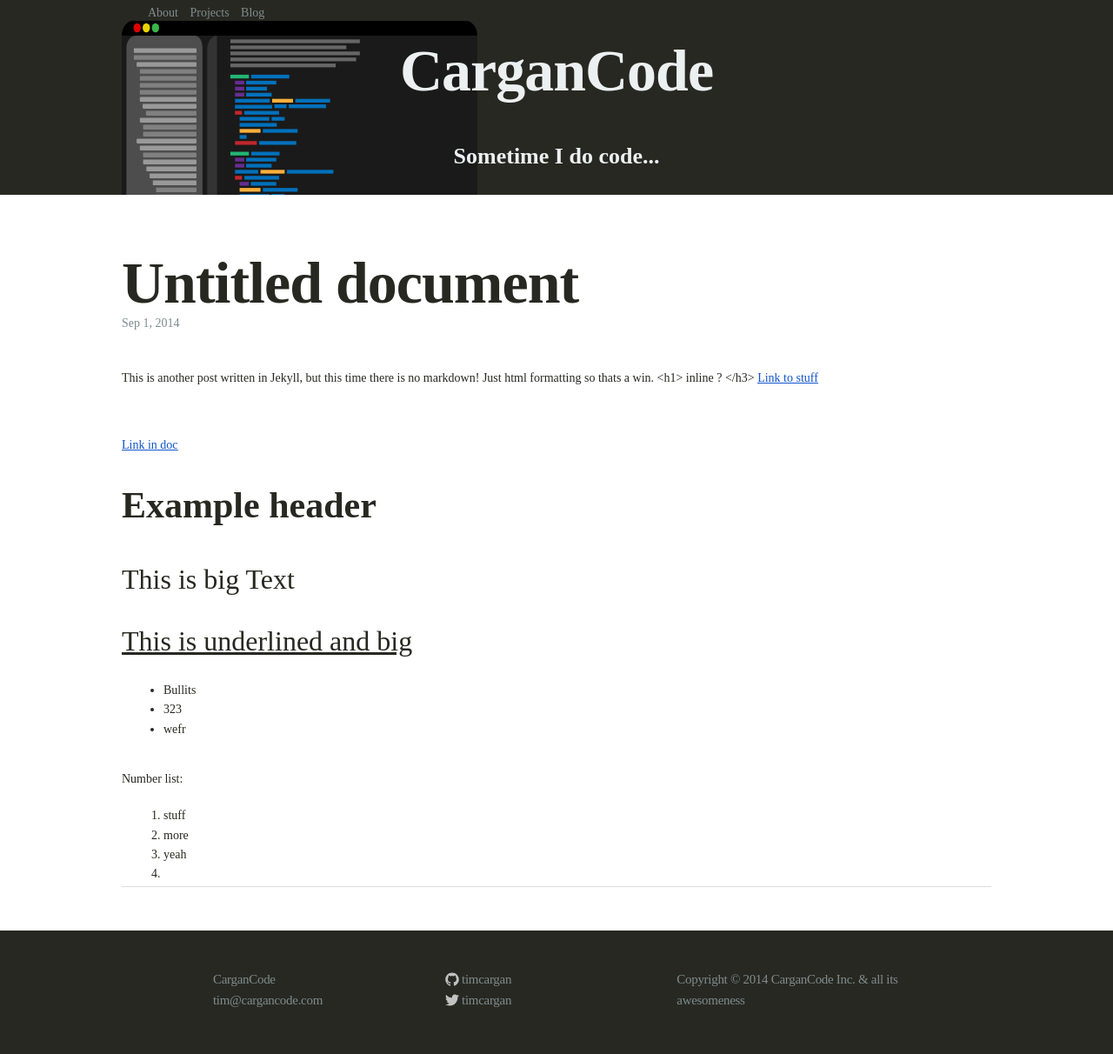
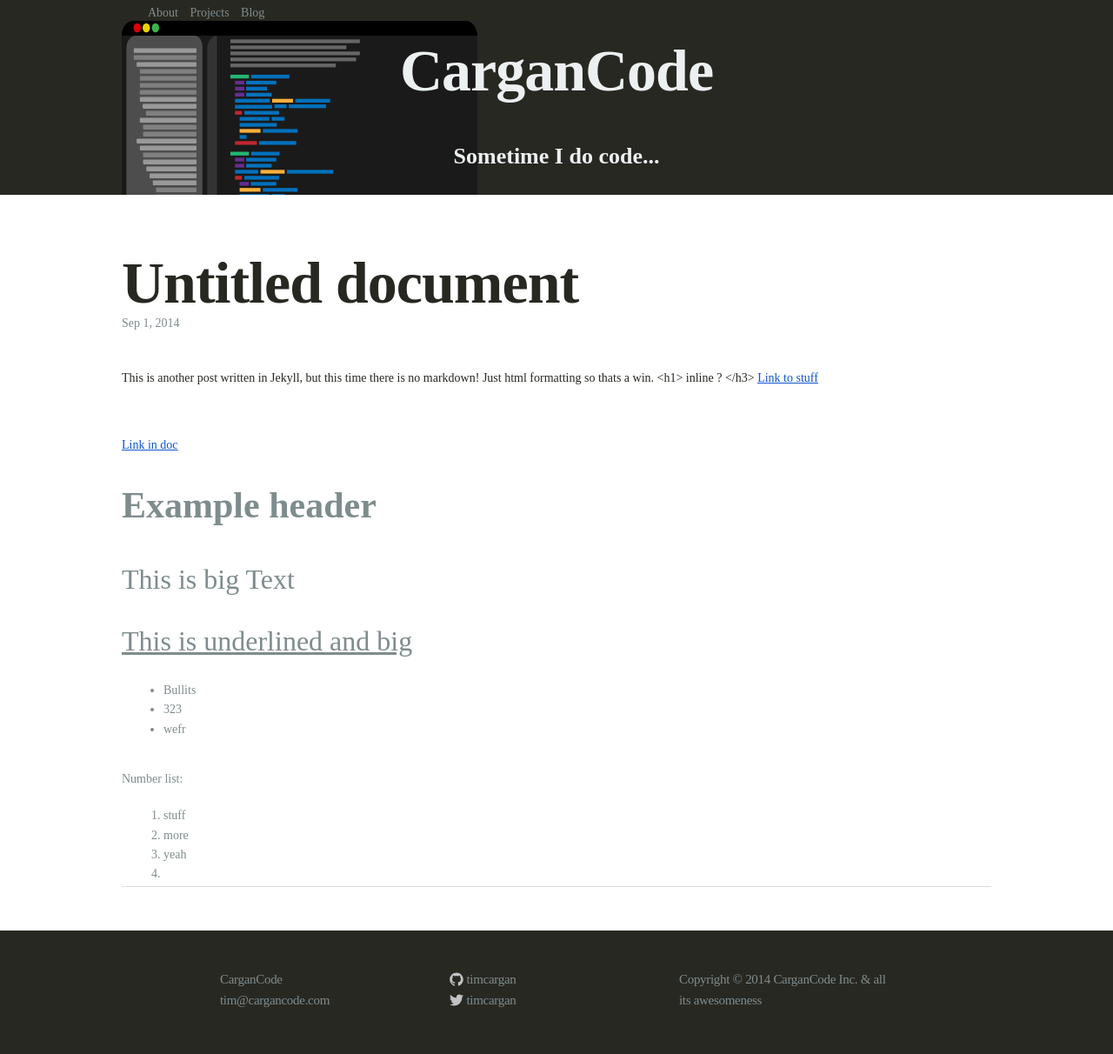
Before and after one commit to CarganCode/CarganCode.github.io, a Jekyll site: the page built from _posts/2014-9-1-Untitled_document.md, in a window 1280 px wide. Shown: the whole page at 87% size. Built offline with Jekyll 4.4.1, drawn with Linux system fonts in a browser that asks for light colours.

Commit message:
Revert "Posting Untitled document to blog"
This reverts commit 64ff64b3f7aa90675b95f4dd95f94c753fbc4be3.

```diff
--- a/_posts/2014-9-1-Untitled_document.md
+++ b/_posts/2014-9-1-Untitled_document.md
@@ -3,7 +3,7 @@
 title: Untitled document
 date: 2014-09-01T14:51:11.002Z
 ---
-<body class="c10">
+<body class="c5">
 	<p style="widows:2;orphans:2;direction:ltr">
 		<span>This is another post written in Jekyll, but this time there is no markdown! Just html formatting so thats a win. &lt;h1&gt; inline ? &lt;/h3&gt;</span>
 		<span style="color:#1155cc;text-decoration:underline">
@@ -19,7 +19,8 @@
 		</span>
 	</p>
 	<h2 style="widows:2;orphans:2;direction:ltr;page-break-after:avoid">
-				<span>Example header</span>
+		<a />
+		<span>Example header</span>
 	</h2>
 	<p style="widows:2;orphans:2;direction:ltr">
 		<span style="font-size:24pt">This is big Text</span>
@@ -54,7 +55,7 @@
 		<li style="padding-left:0pt;widows:2;orphans:2;direction:ltr;margin-left:36pt">
 			<span>yeah</span>
 		</li>
-		<li style="padding-left:0pt;widows:2;orphans:2;height:11pt;direction:ltr;margin-left:36pt">
+		<li style="padding-left:0pt;widows:2;orphans:2;direction:ltr;margin-left:36pt;height:11pt">
 			<span />
 		</li>
 	</ol>
```
